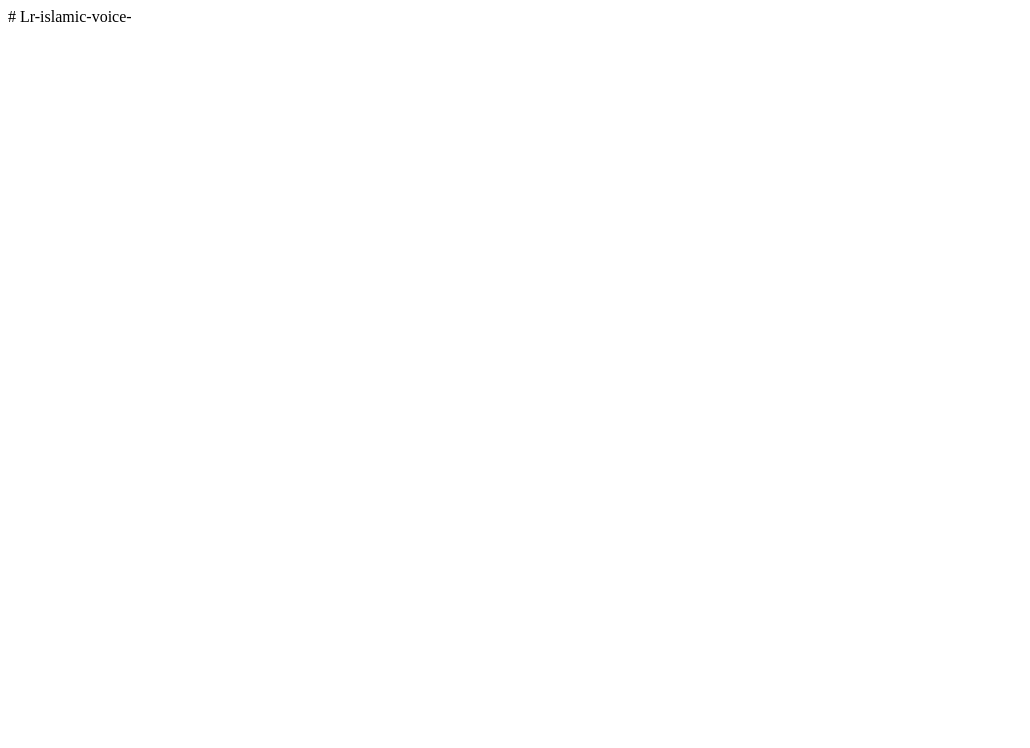
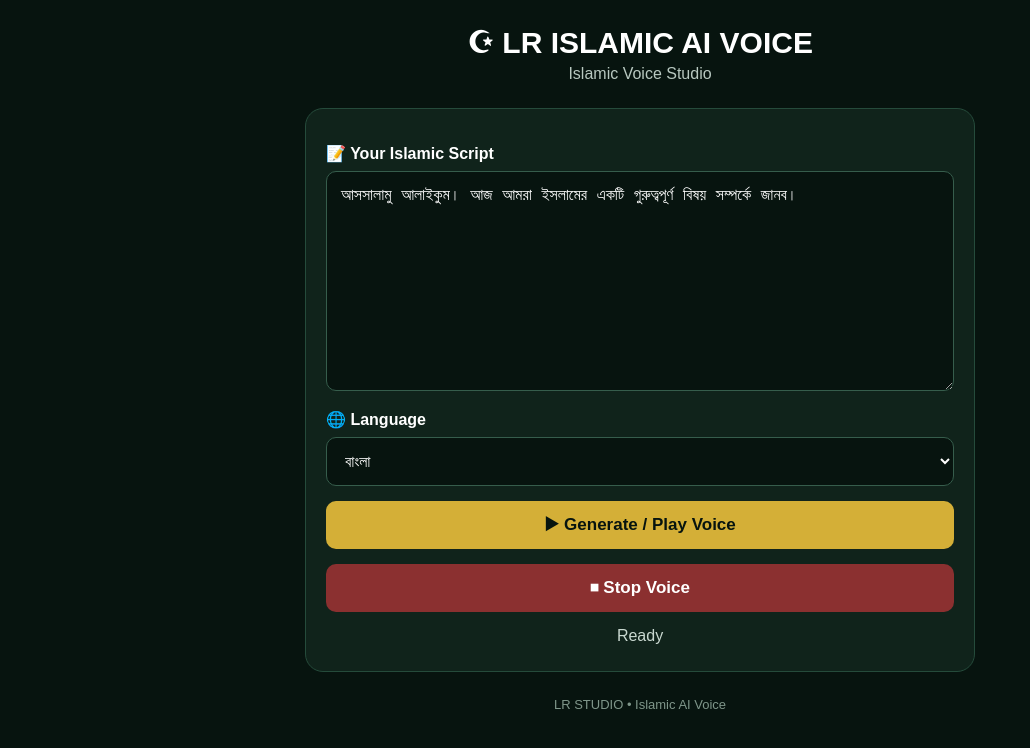
Before and after one commit to lrtoolhelp-svg/Lr-islamic-voice-, a plain HTML site: page index.html in a window 1280 px wide. Shown: the whole page, without its empty margins (0-1030 px from the left). Drawn offline with Linux system fonts and the light colour scheme.

Commit message:
Update index.html

```diff
--- a/index.html
+++ b/index.html
@@ -1 +1,201 @@
-# Lr-islamic-voice-
+
+<!DOCTYPE html>
+<html lang="bn">
+<head>
+  <meta charset="UTF-8">
+  <meta name="viewport" content="width=device-width, initial-scale=1.0">
+  <title>LR Islamic AI Voice</title>
+
+  <style>
+    * {
+      box-sizing: border-box;
+    }
+
+    body {
+      margin: 0;
+      font-family: Arial, sans-serif;
+      background: #07140f;
+      color: white;
+    }
+
+    .container {
+      max-width: 700px;
+      margin: auto;
+      padding: 25px 15px;
+    }
+
+    .logo {
+      text-align: center;
+      font-size: 30px;
+      font-weight: bold;
+      margin-bottom: 5px;
+    }
+
+    .subtitle {
+      text-align: center;
+      color: #b8c8c0;
+      margin-bottom: 25px;
+    }
+
+    .card {
+      background: #10231b;
+      border: 1px solid #254b3b;
+      border-radius: 18px;
+      padding: 20px;
+    }
+
+    label {
+      display: block;
+      margin: 15px 0 8px;
+      font-weight: bold;
+    }
+
+    textarea,
+    select {
+      width: 100%;
+      padding: 14px;
+      border-radius: 10px;
+      border: 1px solid #365d4c;
+      background: #07140f;
+      color: white;
+      font-size: 16px;
+      outline: none;
+    }
+
+    textarea {
+      min-height: 220px;
+      resize: vertical;
+    }
+
+    button {
+      width: 100%;
+      padding: 14px;
+      margin-top: 15px;
+      border: none;
+      border-radius: 10px;
+      background: #d4af37;
+      color: #07140f;
+      font-size: 17px;
+      font-weight: bold;
+      cursor: pointer;
+    }
+
+    button:hover {
+      opacity: 0.9;
+    }
+
+    .stop {
+      background: #8b3030;
+      color: white;
+    }
+
+    .status {
+      text-align: center;
+      margin-top: 15px;
+      color: #c9d8d0;
+      min-height: 24px;
+    }
+
+    .footer {
+      text-align: center;
+      margin-top: 25px;
+      color: #7f968a;
+      font-size: 13px;
+    }
+  </style>
+</head>
+
+<body>
+
+  <div class="container">
+
+    <div class="logo">☪ LR ISLAMIC AI VOICE</div>
+    <div class="subtitle">Islamic Voice Studio</div>
+
+    <div class="card">
+
+      <label>📝 Your Islamic Script</label>
+
+      <textarea id="script" placeholder="এখানে আপনার Islamic script লিখুন...">আসসালামু আলাইকুম। আজ আমরা ইসলামের একটি গুরুত্বপূর্ণ বিষয় সম্পর্কে জানব।</textarea>
+
+      <label>🌐 Language</label>
+
+      <select id="language">
+        <option value="bn-BD">বাংলা</option>
+        <option value="en-US">English</option>
+        <option value="ar-SA">العربية</option>
+        <option value="hi-IN">हिन्दी</option>
+      </select>
+
+      <button onclick="generateVoice()">▶ Generate / Play Voice</button>
+
+      <button class="stop" onclick="stopVoice()">⏹ Stop Voice</button>
+
+      <div class="status" id="status">
+        Ready
+      </div>
+
+    </div>
+
+    <div class="footer">
+      LR STUDIO • Islamic AI Voice
+    </div>
+
+  </div>
+
+  <script>
+
+    let currentUtterance = null;
+
+    function generateVoice() {
+
+      const text = document.getElementById("script").value.trim();
+      const language = document.getElementById("language").value;
+      const status = document.getElementById("status");
+
+      if (!text) {
+        status.innerText = "⚠️ Please enter your script.";
+        return;
+      }
+
+      if (!("speechSynthesis" in window)) {
+        status.innerText = "❌ Your browser does not support voice.";
+        return;
+      }
+
+      speechSynthesis.cancel();
+
+      currentUtterance = new SpeechSynthesisUtterance(text);
+
+      currentUtterance.lang = language;
+      currentUtterance.rate = 0.90;
+      currentUtterance.pitch = 0.85;
+      currentUtterance.volume = 1;
+
+      currentUtterance.onstart = function() {
+        status.innerText = "🔊 Voice playing...";
+      };
+
+      currentUtterance.onend = function() {
+        status.innerText = "✅ Voice finished.";
+      };
+
+      currentUtterance.onerror = function() {
+        status.innerText = "❌ Voice could not be played.";
+      };
+
+      speechSynthesis.speak(currentUtterance);
+    }
+
+    function stopVoice() {
+
+      speechSynthesis.cancel();
+
+      document.getElementById("status").innerText =
+        "⏹ Voice stopped.";
+    }
+
+  </script>
+
+</body>
+</html>
```
